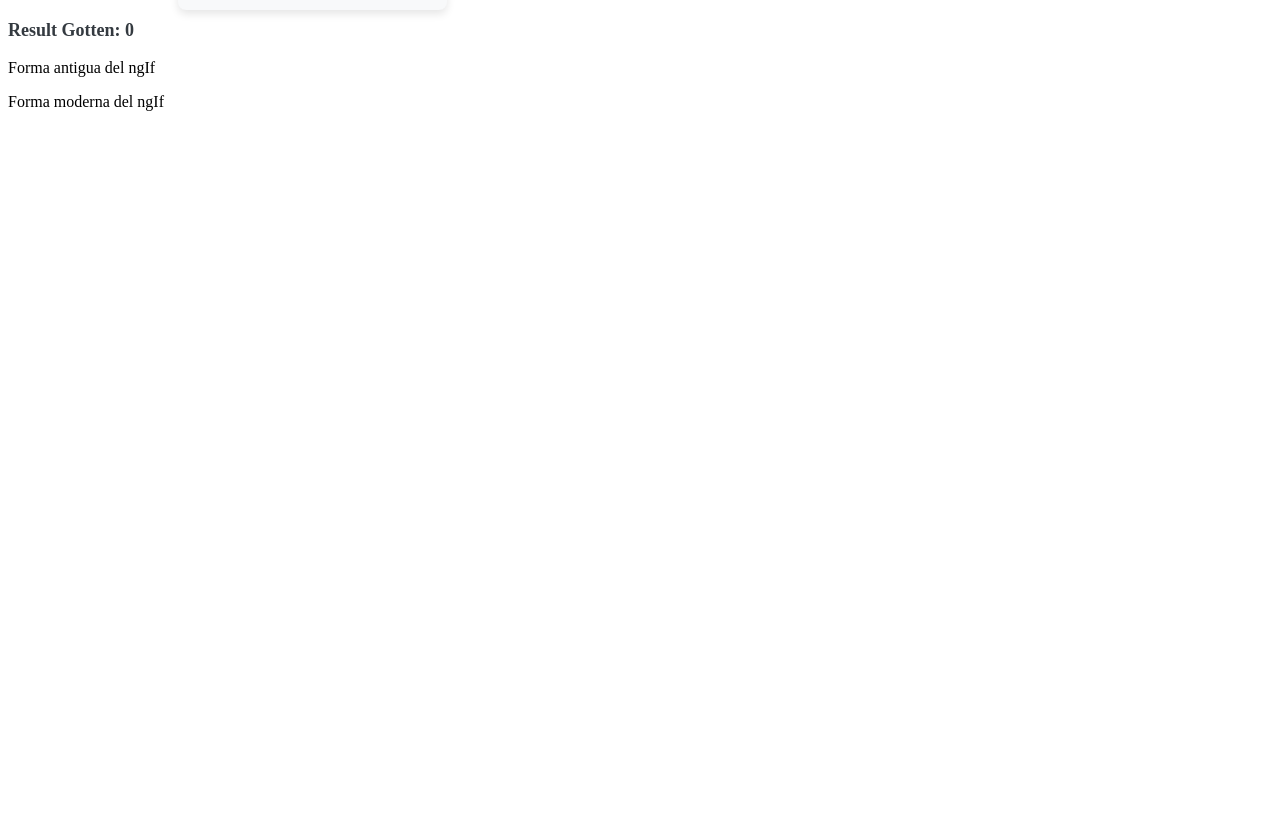
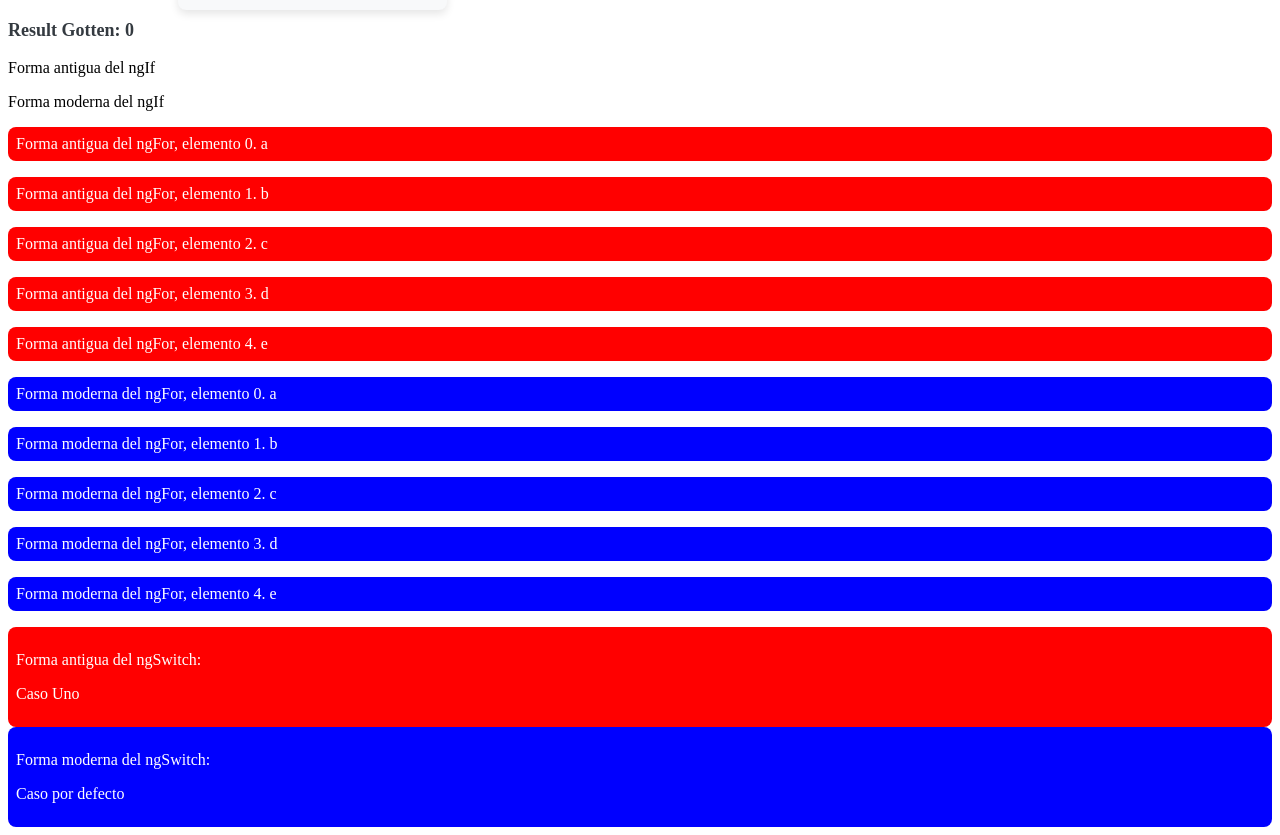
Before and after one commit to Samuel-Carrasco-21/Angular-Certification, an Angular app: page / in a window 1280 px wide. Shown: the part 840-1675 px from the top of the page. Before the commit the page ends 967 px from the top, so only its background shows below. Built offline with nearby package versions, Linux system fonts and the light colour scheme.

Commit message:
[27-09-2024]. new and old syntax, ngFor, ngIf, ngSwitch

```diff
--- a/src/app/app.component.html
+++ b/src/app/app.component.html
@@ -19,8 +19,44 @@
 </div>
 <p class="result-container">Result Gotten: {{this.resultCalculator.result}}</p>
 
-<p *ngIf="ngConditionExample">Forma antigua del ngIf</p>
+<p *ngIf="ngConditionExample; else elseold">Forma antigua del ngIf</p>
+<ng-template #elseold>
+  <p>forma antigua de imprimir un componente si la condición es falsa</p>
+</ng-template>
 
 @if (ngConditionExample) {
   <p>Forma moderna del ngIf</p>
+} @else {
+  <p>Forma moderna de imprimir un componente si una condicion no se cumple</p>
 }
+
+<p class="ngElementStyle oldNgElement" *ngFor="let item of ['a', 'b', 'c', 'd', 'e']; let i = index;">
+  Forma antigua del ngFor, elemento {{i}}. {{item}}
+</p>
+
+@for (item of ['a', 'b', 'c', 'd', 'e']; track item; let i=$index) {
+  <p class="ngElementStyle newNgElement">
+    Forma moderna del ngFor, elemento {{i}}. {{item}}
+  </p>
+}
+
+<div class="ngElementStyle oldNgElement" [ngSwitch]="var1">
+  <p>Forma antigua del ngSwitch:</p>
+  <p *ngSwitchCase="0">Caso Uno</p>
+  <p *ngSwitchCase="1">Caso Dos</p>
+  <p *ngSwitchDefault>Caso por defecto</p>
+</div>
+<div class="ngElementStyle newNgElement">
+  <p>Forma moderna del ngSwitch:</p>
+  @switch (var1) {
+    @case (1) {
+      <p>Caso Uno</p>
+    }
+    @case (2) {
+      <p>Caso Dos</p>
+    }
+    @default {
+      <p>Caso por defecto</p>
+    }
+  }
+</div>
--- a/src/app/app.component.scss
+++ b/src/app/app.component.scss
@@ -11,3 +11,17 @@
   justify-content: space-around;
   align-items: center;
 }
+
+.ngElementStyle{
+  padding: 0.5rem;
+  border-radius: 0.5rem;
+  color: #fff;
+}
+
+.oldNgElement{
+  background-color: red;
+}
+
+.newNgElement{
+  background-color: blue;
+}
--- a/src/app/app.component.ts
+++ b/src/app/app.component.ts
@@ -41,9 +41,9 @@ export class AppComponent {
   private students:number[] = [1, 2, 3, 4, 5, 6];
   private parents:number[] = [7, 8, 9, 10];
 
-  private var1 = 0;
-  private var2 = null;
-  private var3 = 'hola';
+  public var1 = 0;
+  public var2 = null;
+  public var3 = 'hola';
 
   public resultCalculator: IResultCalculator = {
     operation: '',
```
